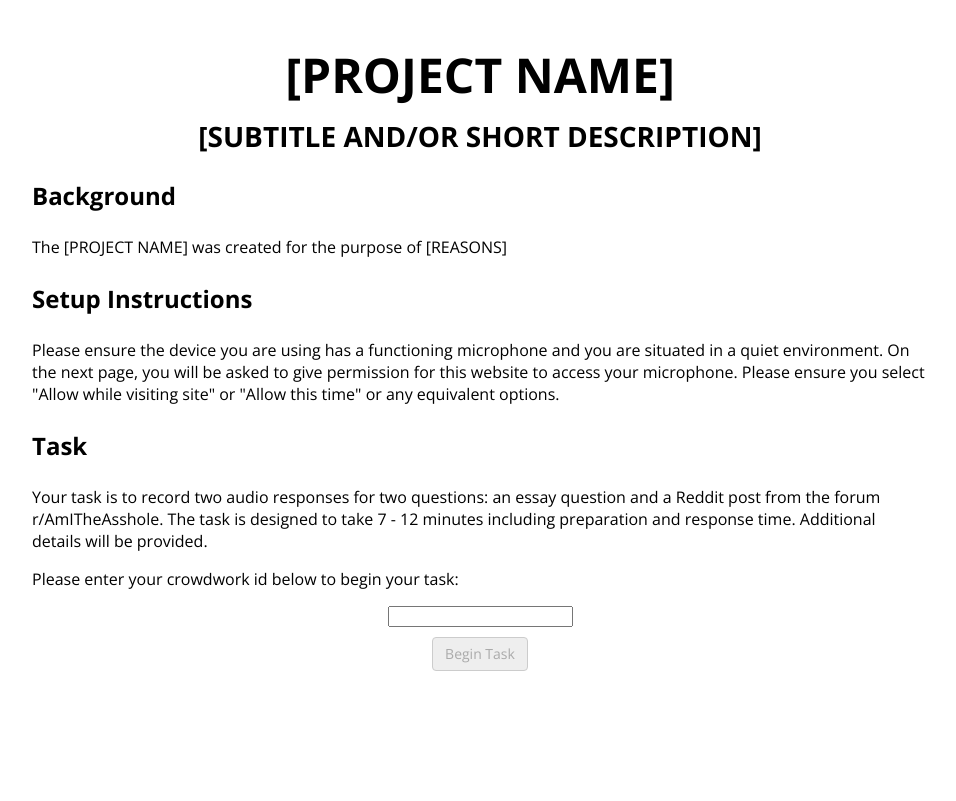
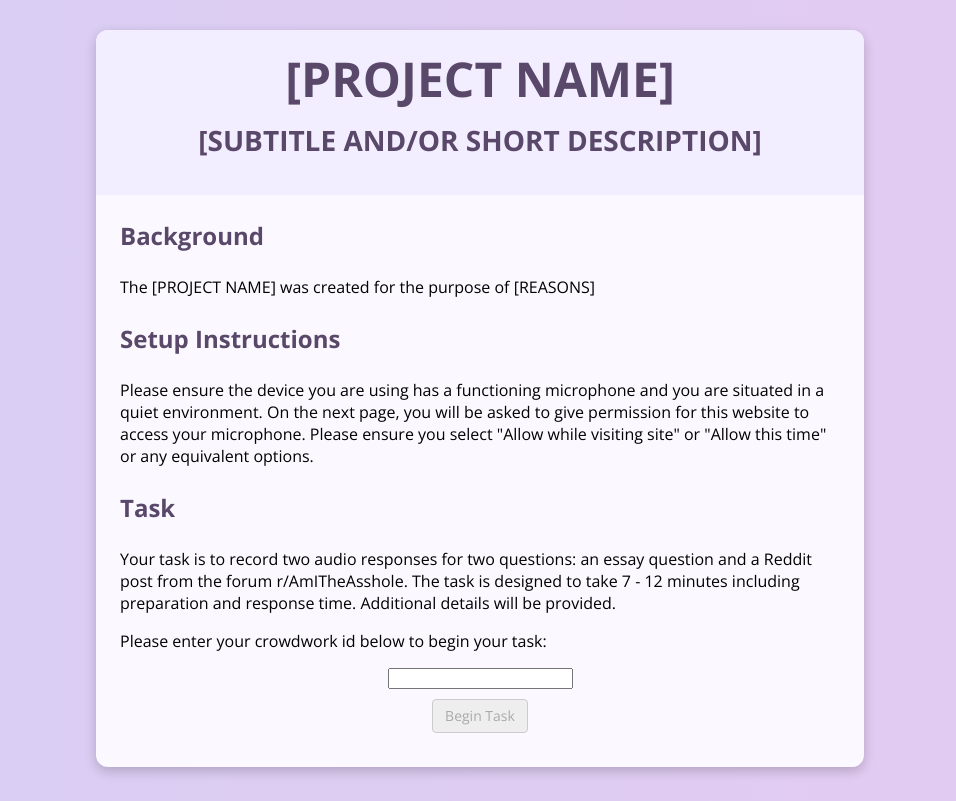
Before and after one commit to eric-z2/audio-annotation, a Django app: page /homepage/ in a window 1280 px wide. Shown: the whole page, without its empty margins (160-1116 px from the left). Before the commit the page ends 671 px from the top, so only its background shows below. Run offline with Django 4.2, Linux system fonts and the light colour scheme.

Commit message:
finished ui

```diff
--- a/audio_capture/static/style.css
+++ b/audio_capture/static/style.css
@@ -2,9 +2,26 @@
 
 body {
   margin: auto;
-  width: 70%;
+  width: 60%;
   padding: 10px;
   font-family: 'Open Sans', 'Arial', sans-serif;
+  background-color: #dea7e4;
+}
+
+#background-white {
+  background-color: #fbf9ff;
+  padding: 0;
+  border-radius: 12px;
+  border: none;
+  box-shadow: 0 4px 12px rgba(0, 0, 0, 0.2);
+}
+
+#header{
+  background-color: #f2edff;
+  border-top-left-radius: 12px;
+  border-top-right-radius: 12px;
+  padding: 1rem 2rem;
+  margin-top: 20px;
 }
 
 #title {
@@ -12,16 +29,26 @@ body {
   margin-bottom: 0px;
   padding-bottom: 10px;
   text-align: center;
+  margin-top: 0px;
+  color: #594869;
 }
 
 #subtitle {
   font-size: 28px;
   margin-top: 0px;
+  margin-bottom: 20px;
   text-align: center;
+  color: #594869;
+}
+
+#content {
+  margin: 1.5rem;
+  padding-bottom: 1.5rem;
 }
 
 h3 {
   font-size: 24px;
+  color: #594869;
 }
 
 .center {
@@ -60,3 +87,28 @@ h3 {
 ul {
   text-align: left;
 }
+
+body {
+    background: linear-gradient(270deg, #edc9f1, #bfd3f5);
+    background-size: 400% 400%;
+
+    -webkit-animation: AnimationName 30s ease infinite;
+    -moz-animation: AnimationName 30s ease infinite;
+    animation: AnimationName 30s ease infinite;
+}
+
+@-webkit-keyframes AnimationName {
+    0%{background-position:0% 50%}
+    50%{background-position:100% 50%}
+    100%{background-position:0% 50%}
+}
+@-moz-keyframes AnimationName {
+    0%{background-position:0% 50%}
+    50%{background-position:100% 50%}
+    100%{background-position:0% 50%}
+}
+@keyframes AnimationName {
+    0%{background-position:0% 50%}
+    50%{background-position:100% 50%}
+    100%{background-position:0% 50%}
+}
--- a/audio_capture/templates/annotation.html
+++ b/audio_capture/templates/annotation.html
@@ -18,6 +18,7 @@
 </head>
 
 <body>
+    <div id="background-white">
         <div id="header">
             {% block header %}
             <h1 id='title'>
@@ -28,7 +29,11 @@
             </h2>
             {% endblock %}
         </div>
+        <div id="content">
             <div id="jspsych-target"></div>
+        </div>
+    </div>
+
 </body>
 <script>
     async function beginTrials() {
--- a/audio_capture/templates/homepage.html
+++ b/audio_capture/templates/homepage.html
@@ -7,6 +7,7 @@
 </head>
 
 <body>
+    <div id="background-white">
         <div id="header">
             {% block header %}
             <h1 id='title'>
@@ -50,7 +51,7 @@
             </form>
             {% endblock %}
         </div>
-
+    </div>
     <script>
         function checkIsEmpty() {
             var chatinput = document.getElementById('id').value;
```
Also changed, not shown: db.sqlite3. Lines whose indentation alone changed are shown as unchanged.
